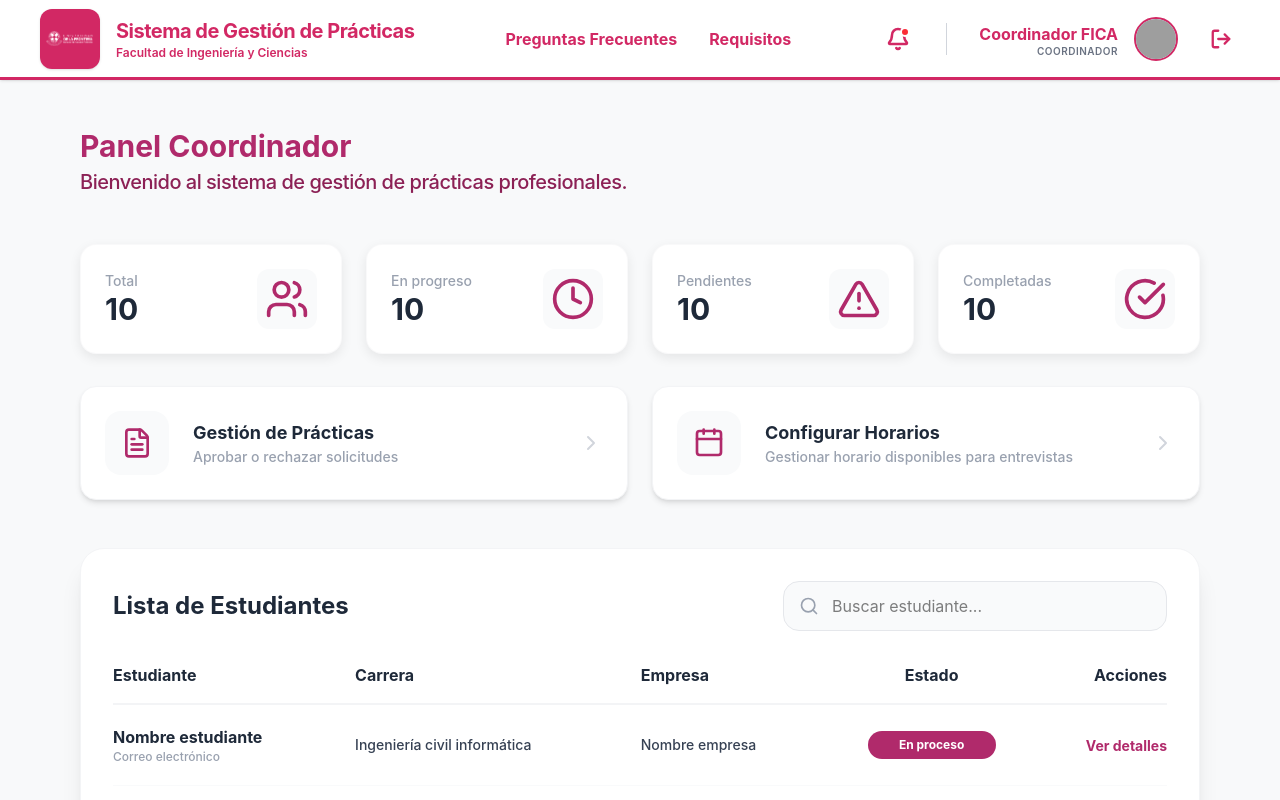
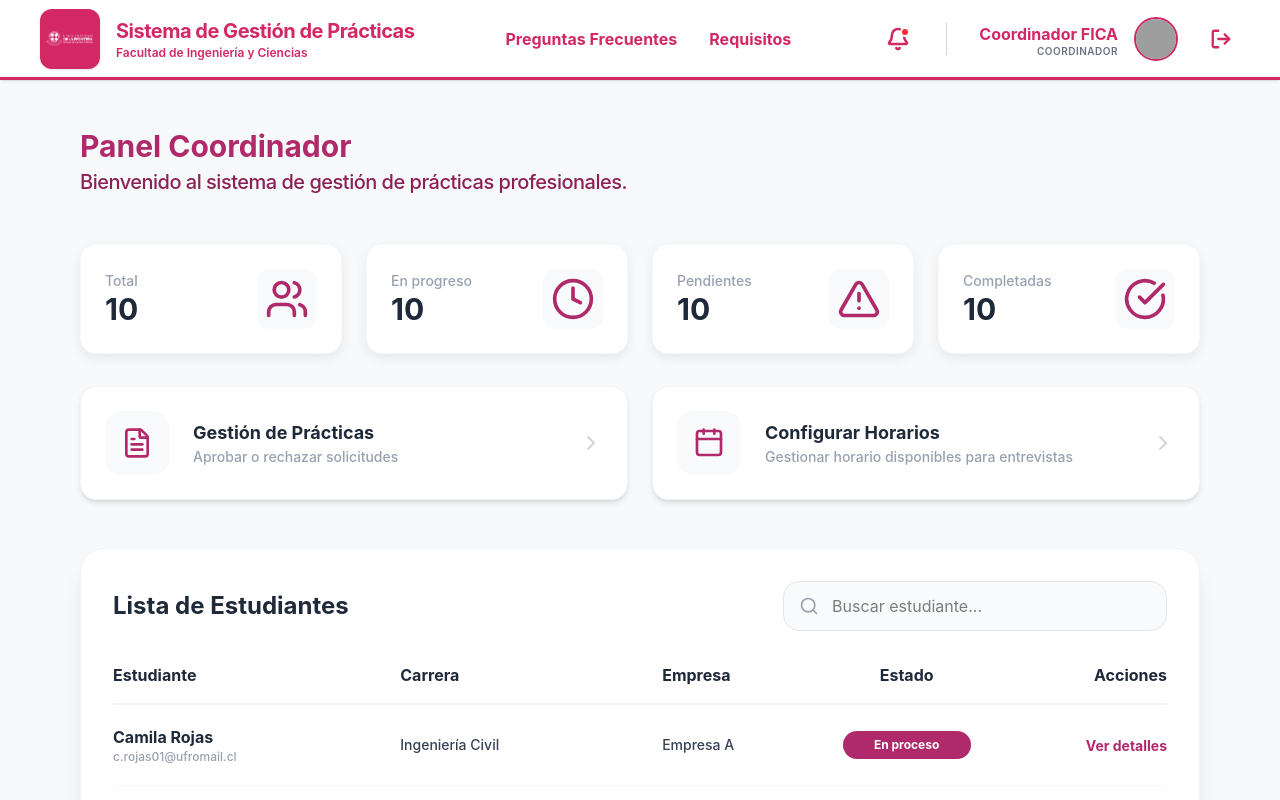
Before and after one commit to ICC752-1/gestion-practicas-frontend, a React (Vite) app: page /coordinador in a window 1280 px wide. Shown: the top 800 px of the page. Built offline with nearby package versions, Linux system fonts and the light colour scheme; grey boxes are pictures that could not be loaded.

Commit message:
refactor(coordinador): Se agrega un hook para los datos de coordinador

```diff
--- a/src/components/coordinador/StudentTable.jsx
+++ b/src/components/coordinador/StudentTable.jsx
@@ -1,15 +1,7 @@
 import React from 'react';
 import { Search } from 'lucide-react';
 
-const mockStudents = [
-  { id: '1', name: 'Nombre estudiante', email: 'Correo electrónico', career: 'Ingeniería civil informática', company: 'Nombre empresa', status: 'En proceso' },
-  { id: '2', name: 'Nombre estudiante', email: 'Correo electrónico', career: 'Ingeniería civil informática', company: 'Nombre empresa', status: 'Pendiente' },
-  { id: '3', name: 'Nombre estudiante', email: 'Correo electrónico', career: 'Ingeniería civil informática', company: 'Nombre empresa', status: 'Completada' },
-  { id: '4', name: 'Nombre estudiante', email: 'Correo electrónico', career: 'Ingeniería civil informática', company: 'Nombre empresa', status: 'En proceso' },
-  { id: '5', name: 'Nombre estudiante', email: 'Correo electrónico', career: 'Ingeniería civil informática', company: 'Nombre empresa', status: 'En proceso' },
-];
-
-export const StudentTable = () => {
+export const StudentTable = ({ students = [] }) => {
   return (
     <div className="bg-white rounded-3xl p-8 shadow-xl border border-gray-100">
       <div className="flex flex-col md:flex-row md:items-center justify-between mb-8 space-y-4 md:space-y-0">
@@ -36,7 +28,7 @@ export const StudentTable = () => {
             </tr>
           </thead>
           <tbody className="divide-y divide-gray-50">
-            {mockStudents.map((student) => (
+            {students.map((student) => (
               <tr key={student.id} className="hover:bg-gray-50/50 transition-colors">
                 <td className="py-5">
                   <p className="font-bold text-gray-800">{student.name}</p>
--- /dev/null
+++ b/src/hooks/useCoordinatorData.js
@@ -0,0 +1,38 @@
+import {
+  Users,
+  FileText,
+  CheckCircle,
+  Clock,
+  AlertTriangle,
+  Calendar
+} from 'lucide-react';
+
+export const useCoordinatorData = () => {
+  const stats = [
+    { label: 'Total', value: '10', Icon: Users, variant: 'default' },
+    { label: 'En progreso', value: '10', Icon: Clock, variant: 'progress' },
+    { label: 'Pendientes', value: '10', Icon: AlertTriangle, variant: 'alert' },
+    { label: 'Completadas', value: '10', Icon: CheckCircle, variant: 'success' },
+  ];
+
+  const actions = [
+    { title: 'Gestión de Prácticas', description: 'Aprobar o rechazar solicitudes', Icon: FileText },
+    { title: 'Configurar Horarios', description: 'Gestionar horario disponibles para entrevistas', Icon: Calendar },
+  ];
+
+  const students = [
+    { id: '1', name: 'Camila Rojas', email: 'c.rojas01@ufromail.cl', career: 'Ingeniería Civil', company: 'Empresa A', status: 'En proceso' },
+    { id: '2', name: 'Diego Valenzuela', email: 'd.valenzuela02@ufromail.cl', career: 'Ingeniería Informática', company: 'Empresa B', status: 'Pendiente' },
+    { id: '3', name: 'Valentina Soto', email: 'v.soto03@ufromail.cl', career: 'Ingeniería Civil', company: 'Empresa C', status: 'Completada' },
+    { id: '4', name: 'Sebastián Muñoz', email: 's.munoz04@ufromail.cl', career: 'Ingeniería Informática', company: 'Empresa D', status: 'En proceso' },
+    { id: '5', name: 'Francisca Morales', email: 'f.morales05@ufromail.cl', career: 'Ingeniería Civil', company: 'Empresa E', status: 'Pendiente' },
+  ];
+
+  return {
+    stats,
+    actions,
+    students,
+    loading: false,
+    error: null
+  };
+};
--- a/src/pages/CoordinatorDashboard/CoordinatorDashboardPage.jsx
+++ b/src/pages/CoordinatorDashboard/CoordinatorDashboardPage.jsx
@@ -5,27 +5,10 @@ import { Footer } from '../../components/Footer/Footer';
 import { ActionCard } from '../../components/coordinador/ActionCard';
 import { StatCard } from '../../components/coordinador/StatCard';
 import { StudentTable } from '../../components/coordinador/StudentTable';
-import {
-  Users,
-  FileText,
-  CheckCircle,
-  Clock,
-  AlertTriangle,
-  Calendar
-} from 'lucide-react';
+import { useCoordinatorData } from '../../hooks/useCoordinatorData';
 
 export const CoordinatorDashboardPage = () => {
-  const stats = [
-    { label: 'Total', value: '10', Icon: Users, variant: 'default' },
-    { label: 'En progreso', value: '10', Icon: Clock, variant: 'progress' },
-    { label: 'Pendientes', value: '10', Icon: AlertTriangle, variant: 'alert' },
-    { label: 'Completadas', value: '10', Icon: CheckCircle, variant: 'success' },
-  ];
-
-  const actions = [
-    { title: 'Gestión de Prácticas', description: 'Aprobar o rechazar solicitudes', Icon: FileText },
-    { title: 'Configurar Horarios', description: 'Gestionar horario disponibles para entrevistas', Icon: Calendar },
-  ];
+  const { stats, actions, students } = useCoordinatorData();
 
     return (
       <div className="min-h-screen flex flex-col bg-ufro-bg">
@@ -80,7 +63,7 @@ export const CoordinatorDashboardPage = () => {
           animate={{ opacity: 1, scale: 1 }}
           transition={{ delay: 0.7 }}
         >
-          <StudentTable />
+          <StudentTable students={students} />
         </motion.div>
       </main>
 
```
